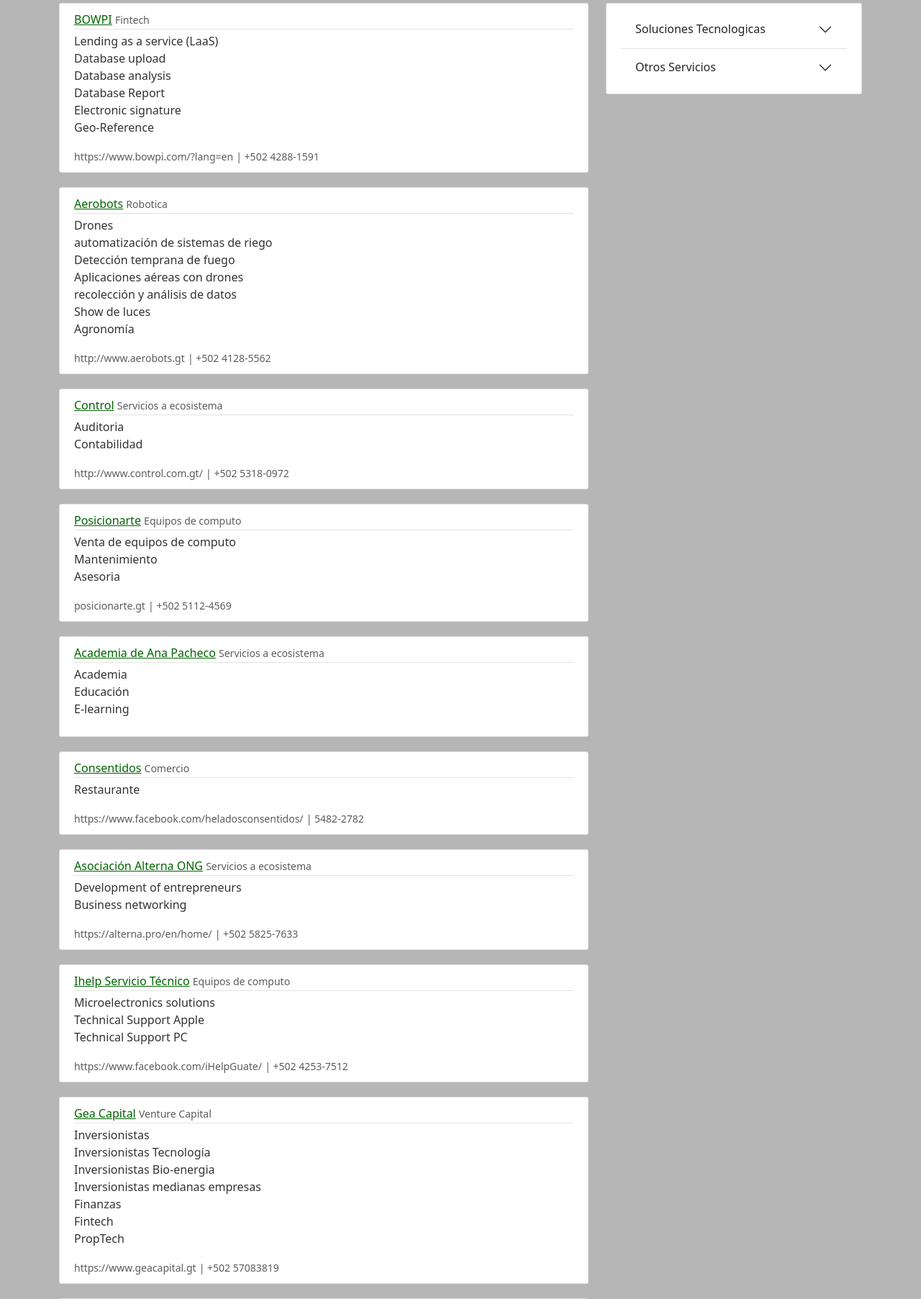
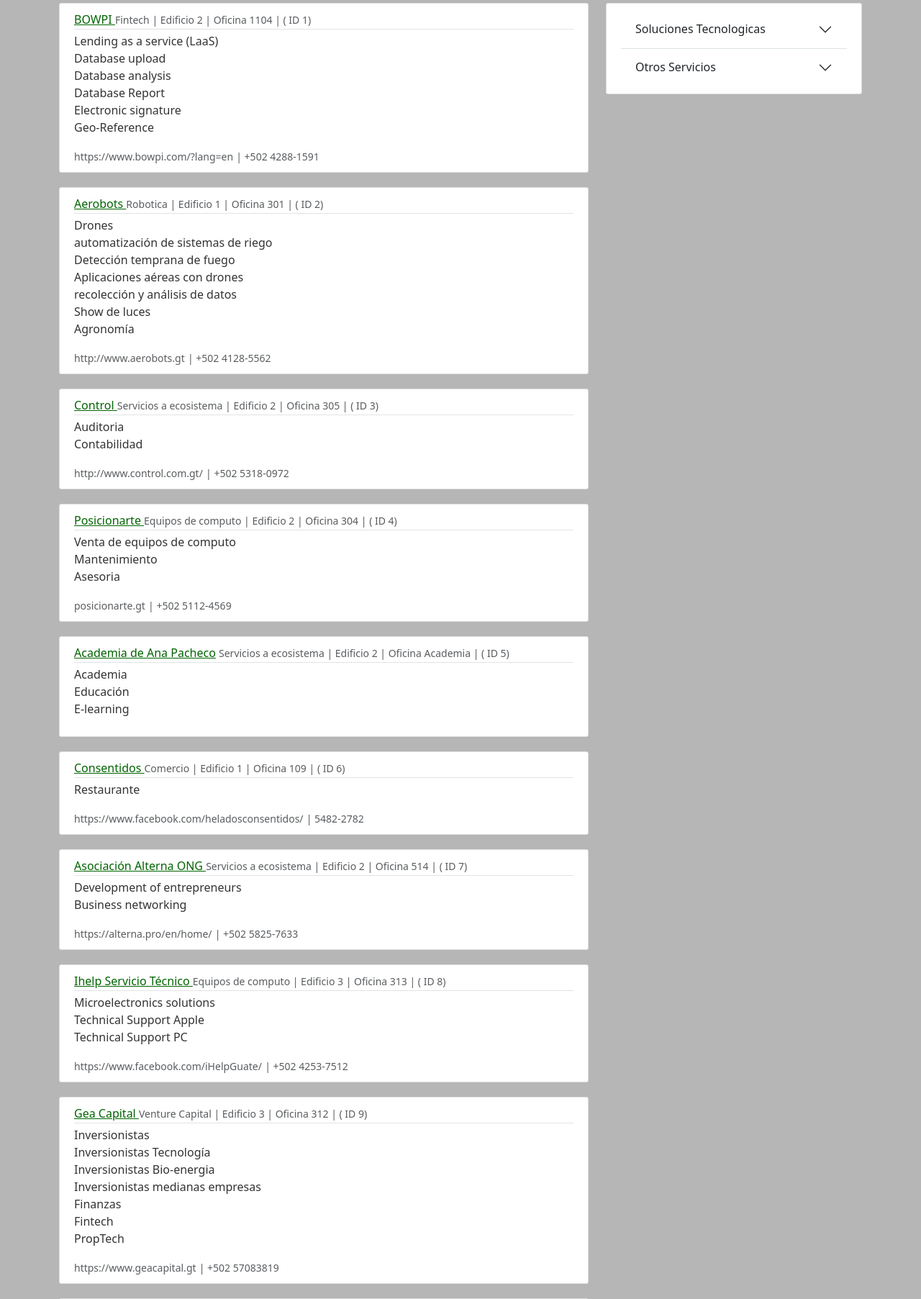
Before and after one commit to 17001380/TecMembers, a Django app: page / in a window 1280 px wide. Shown: the part 76-1881 px from the top of the page at 72% size. Run offline with Django 4.2, Linux system fonts and the light colour scheme; data comes from the database, SQL or seed files in the repository; both versions use the stored data as it was after the commit; some libraries are stand-ins or nearby versions.

Commit message:
Lifeslyte

```diff
--- a/blog/templates/blog/Search.html
+++ b/blog/templates/blog/Search.html
@@ -11,7 +11,10 @@
                     {%if post.Web_Page == 'None'%}
                         <a class="mr-2" href="#" style="color: darkgreen;">{{ post.Co_Name}}</a>
                     {%endif%}
-                    <small class="text-muted">{{ post.Clas1 }}</small>
+                    <small class="text-muted">{{ post.Clas1 }} | </small>
+                    <small class="text-muted">Edificio {{ post.No_tec }} | </small>
+                    <small class="text-muted">Oficina {{ post.Office }} | </small>
+                    <small class="text-muted" style="text-align: right;">( ID {{ post.id}})</small>
                 </div>
                 <p class="article-content">{{ post.Specific }}</p>
                     {%if post.Web_Page != 'None'%}
--- a/blog/templates/blog/home.html
+++ b/blog/templates/blog/home.html
@@ -6,12 +6,15 @@
         <div class="media-body">
           <div class="article-metadata">
             {%if post.Web_Page != 'None'%}
-                <a class="mr-2" href="{{ post.Web_Page }}" target="_blank" style="color: darkgreen;">{{ post.Co_Name}}</a>
+                <a class="mr-2" href="{{ post.Web_Page }}" target="_blank" style="color: darkgreen;">{{post.Co_Name}} </a>
             {%endif%}
             {%if post.Web_Page == 'None'%}
                 <a class="mr-2" href="#" style="color: darkgreen;">{{ post.Co_Name}}</a>
             {%endif%}
-            <small class="text-muted">{{ post.Clas1 }}</small>
+            <small class="text-muted">{{ post.Clas1 }} | </small>
+            <small class="text-muted">Edificio {{ post.No_tec }} | </small>
+            <small class="text-muted">Oficina {{ post.Office }} | </small>
+            <small class="text-muted" style="text-align: right;">( ID {{ post.id}})</small>
           </div>
           <p class="article-content">{{ post.Specific }}</p>
             {%if post.Web_Page != 'None'%}
```
Also changed, not shown: db.sqlite3.
